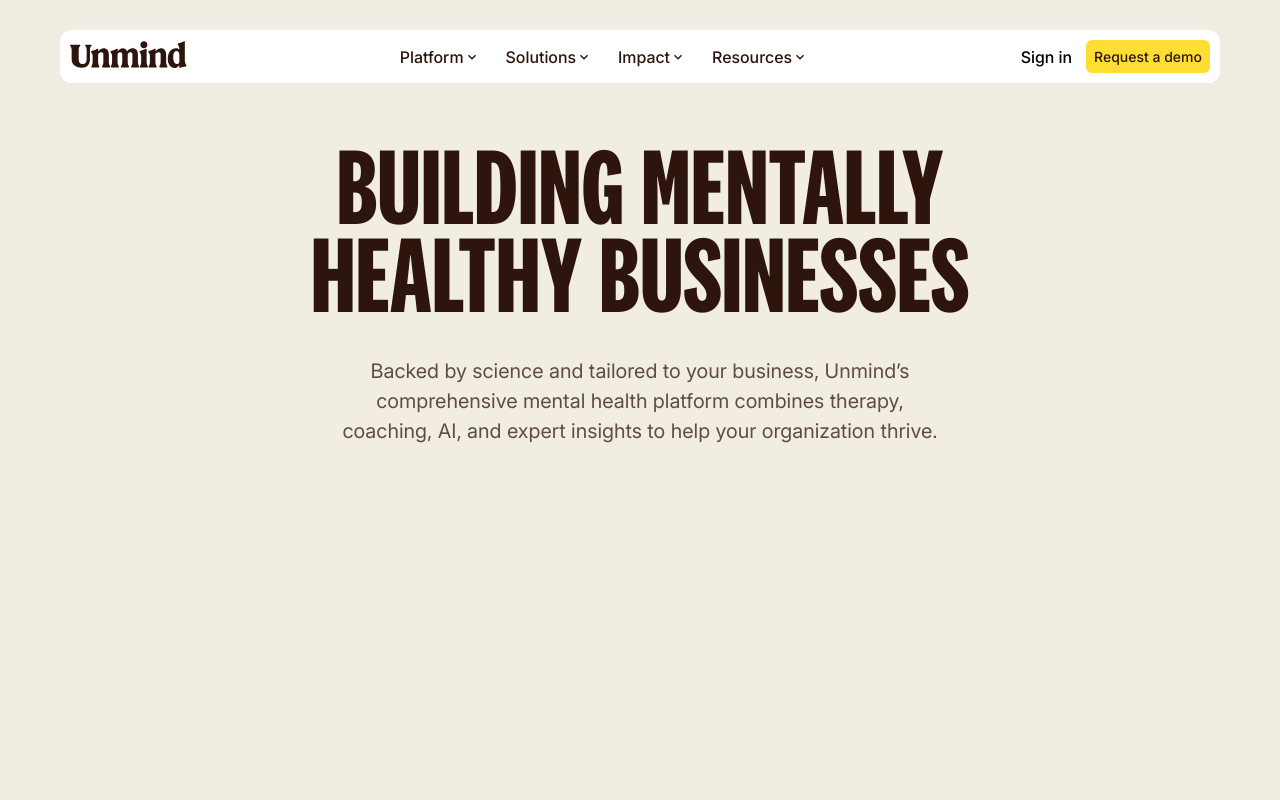
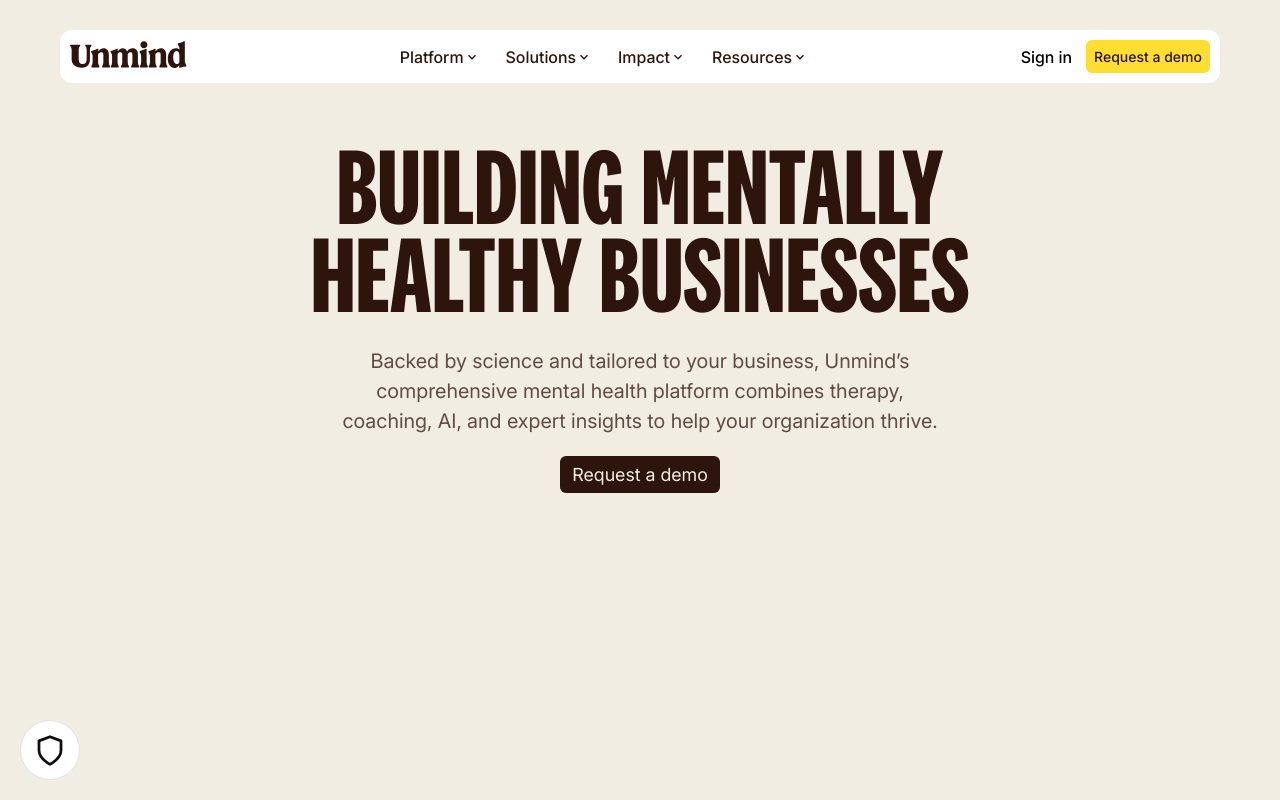
Before and after one commit to FrontendSuberu/Unmind_clone, a React (Vite) app: page / in a window 1280 px wide. Shown: the top 800 px of the page. Built offline with nearby package versions, Linux system fonts and the light colour scheme.

Commit message:
installation of framer motion and body animation added

```diff
--- a/package.json
+++ b/package.json
@@ -10,6 +10,7 @@
     "preview": "vite preview"
   },
   "dependencies": {
+    "motion": "^12.7.3",
     "react": "^19.0.0",
     "react-dom": "^19.0.0",
     "react-icons": "^5.5.0",
--- a/src/index.css
+++ b/src/index.css
@@ -24,3 +24,27 @@
 body{
   font-family: 'Smooth Serif';
 }
+
+.cookies_btn{
+  border-radius: 50%;
+  border: 1px solid #e1e1e1;
+  width: 60px;
+  height: 60px;
+  position: fixed;
+  background: #fff;
+  color: #fff;
+  display: flex;
+  justify-content: center;
+  align-items: center;
+  cursor: pointer;
+  left: 20px;
+  bottom: 20px;
+  position: fixed;
+}
+
+.cookies_btn svg{
+  padding-top: 1px !important;
+  width: 34px !important;
+  height: 34px !important;
+  cursor: pointer !important;
+}
--- a/src/pages/Home/Home.jsx
+++ b/src/pages/Home/Home.jsx
@@ -1,17 +1,33 @@
 import React from "react";
 import "./home.css";
+import { Link } from "react-router-dom";
+import { motion } from "motion/react";
+Link;
 
 function Home() {
   return (
     <>
       <div className="hero">
-        <div className="hero-content">
-          <h1>Building Mentally
-          Healthy Businesses</h1>
+        <motion.div
+          initial={{ opacity: 0,  y: 10}}
+          whileInView={{ opacity: 1,  y: 0}}
+          transition={{ delay: .33 }}
+          viewport={{ once: true }}
+          className="hero-content"
+        >
+          <h1>Building Mentally Healthy Businesses</h1>
 
-          <p>Backed by science and tailored to your business, Unmind’s comprehensive mental health platform combines therapy, coaching, AI, and expert insights to help your organization thrive.</p>
-        </div>
+          <p>
+            Backed by science and tailored to your business, Unmind’s
+            comprehensive mental health platform combines therapy, coaching, AI,
+            and expert insights to help your organization thrive.
+          </p>
+
+          <Link>Request a demo</Link>
+        </motion.div>
       </div>
+
+      <div className="hed"></div>
     </>
   );
 }
--- a/src/pages/Home/home.css
+++ b/src/pages/Home/home.css
@@ -8,6 +8,10 @@
 
 .hero-content{
     max-width: 1750px;
+    display: flex;
+    height: max-content;
+    gap: 20px;
+    flex-direction: column;
     padding-top: 150px;
 }
 
@@ -16,6 +20,7 @@
     width: 54.3%;
     margin: 0 auto;
     color: #2d150d;
+    will-change: auto;
     text-align: center;
     line-height: .8;
     font-size: 110px;
@@ -25,11 +30,29 @@
 .hero-content p{
     width: 100%;
     text-align: center;
-    padding-top: 30px;
     max-width: 600px;
+    will-change: auto;
     margin: 0 auto;
     font-family: 'Body Serif';
     font-size: 20px;
     color: rgba(45, 21, 13, .75);
     line-height: 30px;
 }
+
+.hero-content a{
+    font-family: 'Body Serif';
+    border-radius: 6px;
+    background: #2d150d;
+    text-align: center;
+    margin: 0 auto;
+    font-size: 18px;
+    color: #f2ede3;
+    will-change: auto;
+    padding: 8px 12px;
+}
+
+
+.hed{
+    height: 200vh;
+    width: 100%;
+}
--- a/src/shared/Layout.jsx
+++ b/src/shared/Layout.jsx
@@ -1,18 +1,34 @@
-import React from 'react'
-import Header from '../components/Header/Header'
-import { Outlet } from 'react-router-dom'
+import React from "react";
+import Header from "../components/Header/Header";
+import { Outlet } from "react-router-dom";
 
 function Layout() {
   return (
     <>
+      {/* component that persists header and footer in all pages */}
       <Header />
-
 
       <div>
         <Outlet />
       </div>
+
+      <div className="cookies_btn">
+        <svg
+          xmlns="http://www.w3.org/2000/svg"
+          width="24"
+          height="24"
+          viewBox="0 0 24 24"
+          fill="none"
+          stroke="#0e0e0e"
+          stroke-width="2"
+          stroke-linecap="round"
+          stroke-linejoin="round"
+        >
+          <path d="M12 22s8-4 8-10V5l-8-3-8 3v7c0 6 8 10 8 10z"></path>
+        </svg>
+      </div>
     </>
-    )
+  );
 }
 
-export default Layout
+export default Layout;
```
Also changed, not shown: 1 other file (tests, documents, lock files or other folders). Lines whose indentation alone changed are shown as unchanged.
